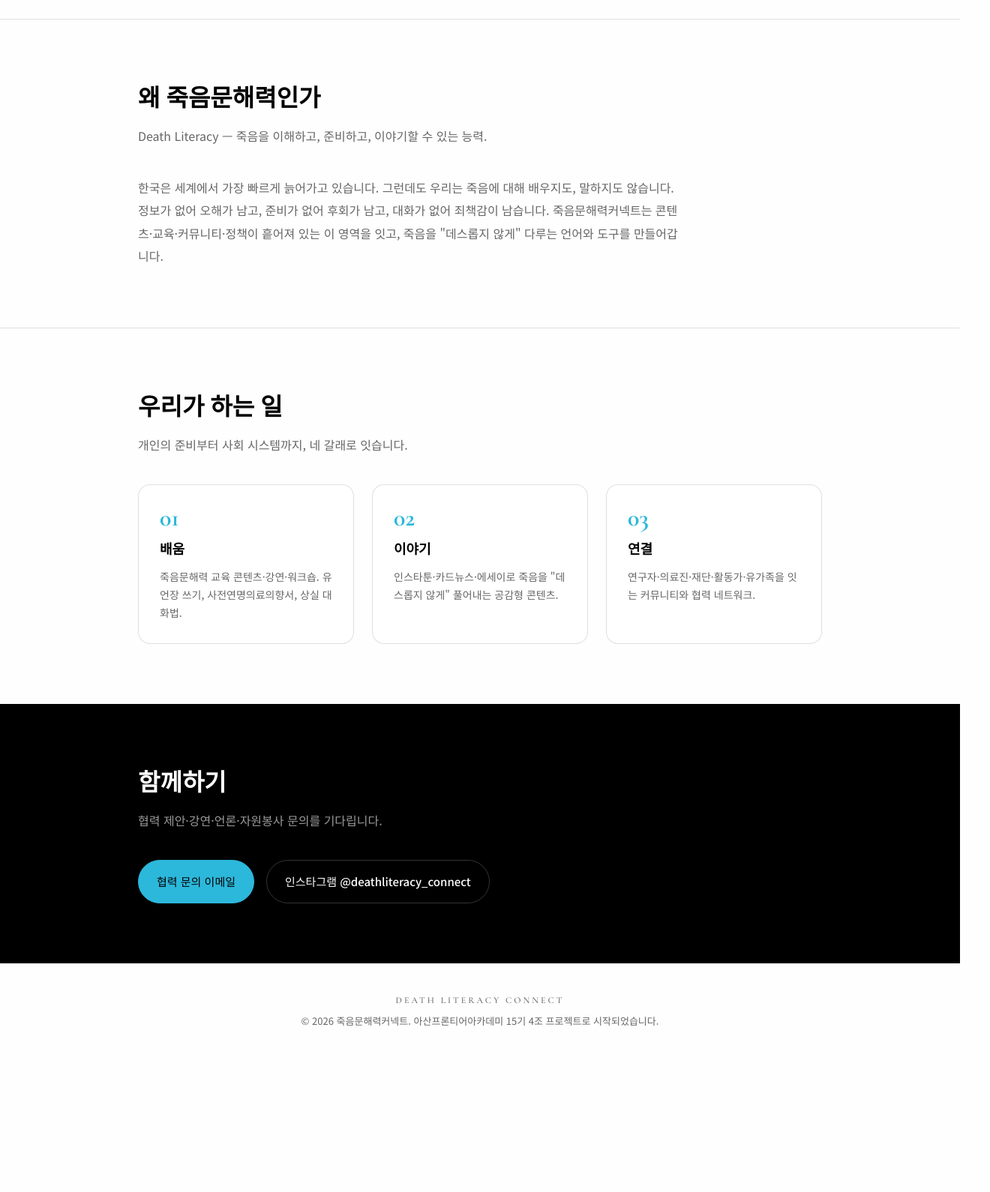
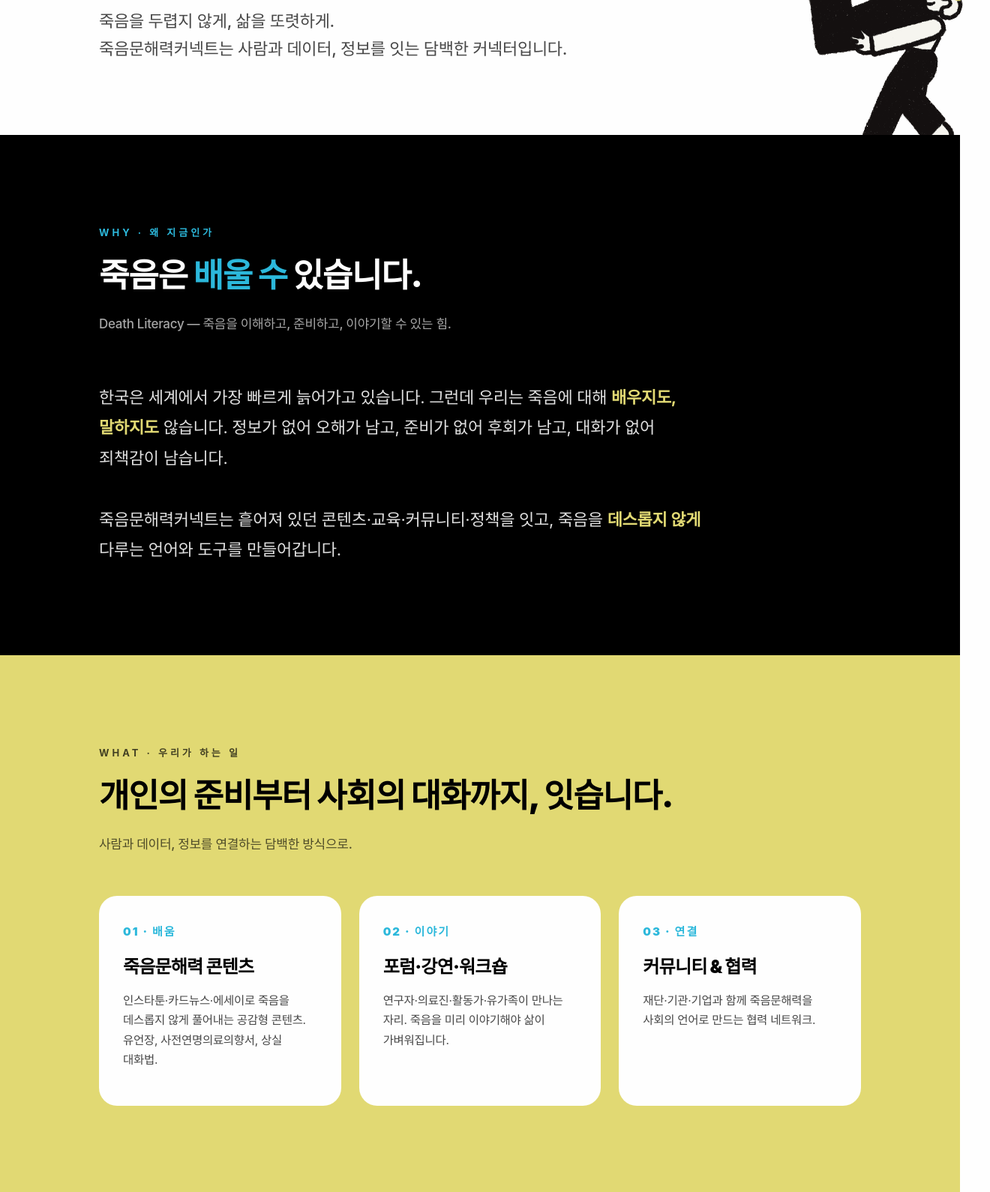
Before and after one commit to daht-mad/death-literacy-connect, a plain HTML site: page public/index.html in a window 1280 px wide. Shown: the part 716-2306 px from the top of the page at 75% size, 1320 px wide, since content can reach past the window. Before the commit the page ends 2149 px from the top, so only its background shows below. Drawn offline with nearby package versions, Linux system fonts and the light colour scheme; a web font is replaced by a local one.

Commit message:
redesign: apply real DLC brand identity (Pretendard, actual logo, 4-color rhythm)
- replace seal SVG with actual text logo (logo-kr.png) + D symbol (dsym)
- swap Noto Serif KR + Cormorant to Pretendard Variable per brand guide
- section rhythm: white / black / sun / sky (인스타툰 톤 참고)
- highlight 'Death' in slogan with sun marker
- align to brand core value: 담백함, 보편적인

```diff
--- a/public/index.html
+++ b/public/index.html
@@ -4,75 +4,95 @@
 <meta charset="utf-8">
 <title>죽음문해력커넥트 · Death Literacy Connect</title>
 <meta name="viewport" content="width=device-width, initial-scale=1">
-<meta name="description" content="죽음을 두렵지 않게, 삶을 또렷하게. 데스롭지 않은 이야기를 만드는 죽음문해력커넥트입니다.">
-<meta name="theme-color" content="#000000">
+<meta name="description" content="데스(Death)롭지 않은 이야기. 죽음을 두렵지 않게, 삶을 또렷하게. 죽음문해력커넥트입니다.">
+<meta name="theme-color" content="#FEFEFE">
 <meta property="og:title" content="죽음문해력커넥트 · Death Literacy Connect">
-<meta property="og:description" content="데스(Death)롭지 않은 이야기. 죽음을 두렵지 않게, 삶을 또렷하게.">
-<meta property="og:image" content="/dlc-seal.png">
+<meta property="og:description" content="데스(Death)롭지 않은 이야기">
+<meta property="og:image" content="/logo-dsym-sun.png">
 <meta property="og:url" content="https://death-literacy-connect.kr">
 <meta property="og:type" content="website">
 <link rel="icon" type="image/png" href="/dsym-black.png">
 <link rel="apple-touch-icon" href="/dsym-black.png">
-<link rel="preconnect" href="https://fonts.googleapis.com">
-<link rel="preconnect" href="https://fonts.gstatic.com" crossorigin>
-<link href="https://fonts.googleapis.com/css2?family=Noto+Serif+KR:wght@400;700;900&family=Noto+Sans+KR:wght@300;400;500;700&family=Cormorant+Garamond:wght@500;700&display=swap" rel="stylesheet">
+<link rel="stylesheet" as="style" crossorigin href="https://cdn.jsdelivr.net/gh/orioncactus/pretendard@v1.3.9/dist/web/variable/pretendardvariable.min.css">
 <style>
   :root{
-    --ink:#000;
-    --paper:#fefefe;
-    --sky:#2cb8db;
-    --sun:#e1d973;
-    --mut:rgba(0,0,0,.6);
-    --line:rgba(0,0,0,.12);
+    --ink:#000000;
+    --paper:#FEFEFE;
+    --sky:#2CB8DB;
+    --sun:#E1D973;
   }
   *{box-sizing:border-box;margin:0;padding:0}
-  html,body{background:var(--paper);color:var(--ink);font-family:'Noto Sans KR',system-ui,sans-serif;-webkit-font-smoothing:antialiased;line-height:1.6}
+  html,body{
+    background:var(--paper);color:var(--ink);
+    font-family:'Pretendard Variable','Pretendard',-apple-system,BlinkMacSystemFont,system-ui,sans-serif;
+    font-weight:500;line-height:1.55;letter-spacing:-.3px;
+    -webkit-font-smoothing:antialiased;word-break:keep-all;overflow-wrap:break-word;
+  }
   a{color:inherit;text-decoration:none}
-  .wrap{max-width:960px;margin:0 auto;padding:0 24px}
+  img{display:block;max-width:100%}
+  .wrap{max-width:1080px;margin:0 auto;padding:0 32px}
 
   /* NAV */
-  nav{position:sticky;top:0;background:rgba(254,254,254,.92);backdrop-filter:blur(8px);border-bottom:1px solid var(--line);z-index:10}
-  nav .wrap{display:flex;align-items:center;justify-content:space-between;height:64px}
-  nav .brand{display:flex;align-items:center;gap:10px;font-weight:700;font-family:'Noto Serif KR',serif}
-  nav .brand img{width:28px;height:28px}
-  nav .brand small{font-family:'Cormorant Garamond',serif;font-weight:500;color:var(--mut);letter-spacing:1.5px;font-size:11px}
-  nav .links{display:flex;gap:20px;font-size:14px;color:var(--mut)}
+  nav{position:sticky;top:0;background:rgba(254,254,254,.9);backdrop-filter:blur(10px);border-bottom:1px solid rgba(0,0,0,.06);z-index:20}
+  nav .wrap{display:flex;align-items:center;justify-content:space-between;height:68px}
+  nav .brand{display:flex;align-items:center;gap:12px}
+  nav .brand img{height:32px;width:auto}
+  nav .links{display:flex;gap:28px;font-size:15px;font-weight:500;color:rgba(0,0,0,.65)}
   nav .links a:hover{color:var(--ink)}
-  @media (max-width:640px){nav .links{display:none}}
+  @media (max-width:640px){nav .links{display:none} nav .brand img{height:26px}}
 
   /* HERO */
-  .hero{padding:96px 0 80px;text-align:center}
-  .hero .seal{width:220px;height:220px;margin:0 auto 32px;display:block}
-  .hero .kicker{font-family:'Cormorant Garamond',serif;letter-spacing:8px;font-size:14px;color:var(--mut);text-transform:uppercase;margin-bottom:20px}
-  .hero h1{font-family:'Noto Serif KR',serif;font-weight:900;font-size:clamp(36px,6vw,64px);letter-spacing:-.5px;line-height:1.2;margin-bottom:24px}
-  .hero h1 .highlight{background:linear-gradient(transparent 60%,var(--sun) 60%);padding:0 6px}
-  .hero p.lead{font-size:clamp(16px,2vw,20px);color:var(--mut);max-width:640px;margin:0 auto;line-height:1.75}
-  @media (max-width:640px){.hero{padding:60px 0 60px}.hero .seal{width:160px;height:160px;margin-bottom:24px}}
+  .hero{padding:88px 0 96px;position:relative}
+  .hero .kicker{font-size:15px;font-weight:700;letter-spacing:3px;color:rgba(0,0,0,.55);text-transform:uppercase;margin-bottom:32px}
+  .hero .kicker .dot{display:inline-block;width:8px;height:8px;border-radius:50%;background:var(--sky);vertical-align:middle;margin:0 10px 3px 0}
+  .hero .logo-kr{max-width:680px;width:100%;margin-bottom:56px}
+  .hero h1{font-weight:900;font-size:clamp(40px,6.4vw,80px);letter-spacing:-2px;line-height:1.15;margin-bottom:28px}
+  .hero h1 .mark{background:var(--sun);padding:2px 12px;border-radius:4px}
+  .hero p.lead{font-size:clamp(17px,2.2vw,22px);font-weight:500;color:rgba(0,0,0,.72);max-width:720px;line-height:1.7}
+  .hero .dsym-float{position:absolute;right:-40px;bottom:-40px;width:280px;opacity:.95;pointer-events:none}
+  @media (max-width:900px){.hero .dsym-float{display:none}}
+  @media (max-width:640px){.hero{padding:56px 0 72px}.hero .logo-kr{margin-bottom:40px}}
 
-  /* SECTIONS */
-  section{padding:80px 0;border-top:1px solid var(--line)}
-  section h2{font-family:'Noto Serif KR',serif;font-weight:700;font-size:clamp(24px,3vw,32px);margin-bottom:12px}
-  section .sub{color:var(--mut);margin-bottom:40px}
-  .grid{display:grid;grid-template-columns:repeat(3,1fr);gap:24px}
-  @media (max-width:720px){.grid{grid-template-columns:1fr}}
-  .card{background:#fff;border:1px solid var(--line);border-radius:16px;padding:28px}
-  .card .num{font-family:'Cormorant Garamond',serif;font-size:32px;font-weight:700;color:var(--sky);margin-bottom:12px;line-height:1}
-  .card h3{font-family:'Noto Serif KR',serif;font-weight:700;font-size:18px;margin-bottom:10px}
-  .card p{color:var(--mut);font-size:14px;line-height:1.7}
+  /* SECTION base */
+  section{padding:120px 0;position:relative}
+  section .eyebrow{font-size:13px;font-weight:700;letter-spacing:4px;text-transform:uppercase;color:var(--sky);margin-bottom:20px}
+  section h2{font-weight:900;font-size:clamp(28px,4vw,44px);letter-spacing:-1.2px;line-height:1.25;margin-bottom:24px}
+  section p.sub{font-size:17px;color:rgba(0,0,0,.65);max-width:640px;margin-bottom:56px}
+  @media (max-width:640px){section{padding:88px 0}}
 
-  /* CONNECT */
-  .connect{background:var(--ink);color:var(--paper);border-top:none}
-  .connect h2{color:var(--paper)}
-  .connect .sub{color:rgba(255,255,255,.6)}
-  .connect .row{display:flex;gap:16px;flex-wrap:wrap;margin-top:24px}
-  .btn{display:inline-flex;align-items:center;gap:10px;padding:16px 24px;border-radius:999px;font-size:15px;font-weight:500;border:1px solid rgba(255,255,255,.2);transition:.2s}
-  .btn:hover{border-color:var(--sky);color:var(--sky)}
-  .btn.primary{background:var(--sky);color:var(--ink);border-color:var(--sky)}
-  .btn.primary:hover{background:var(--sun);border-color:var(--sun);color:var(--ink)}
+  /* WHY (검정) */
+  .why{background:var(--ink);color:var(--paper)}
+  .why .eyebrow{color:var(--sky)}
+  .why h2{color:var(--paper)}
+  .why h2 .sky{color:var(--sky)}
+  .why p.sub{color:rgba(255,255,255,.65);max-width:none;margin-bottom:64px}
+  .why .body{font-size:clamp(18px,2vw,22px);font-weight:400;line-height:1.85;color:rgba(255,255,255,.88);max-width:820px}
+  .why .body strong{color:var(--sun);font-weight:700}
+
+  /* WHAT (햇살) */
+  .what{background:var(--sun)}
+  .what .eyebrow{color:var(--ink);opacity:.7}
+  .grid{display:grid;grid-template-columns:repeat(3,1fr);gap:24px;margin-top:8px}
+  @media (max-width:820px){.grid{grid-template-columns:1fr}}
+  .card{background:var(--paper);border-radius:24px;padding:36px 32px;min-height:280px;display:flex;flex-direction:column}
+  .card .num{font-size:15px;font-weight:900;letter-spacing:2px;color:var(--sky);margin-bottom:16px}
+  .card h3{font-weight:900;font-size:24px;letter-spacing:-.8px;margin-bottom:14px}
+  .card p{font-size:15.5px;font-weight:400;color:rgba(0,0,0,.72);line-height:1.7;flex:1}
+
+  /* CONNECT (하늘) */
+  .connect{background:var(--sky);color:var(--ink)}
+  .connect .eyebrow{color:var(--ink);opacity:.6}
+  .connect h2 .white{color:var(--paper)}
+  .connect .row{display:flex;flex-wrap:wrap;gap:14px;margin-top:16px}
+  .btn{display:inline-flex;align-items:center;gap:10px;padding:18px 28px;border-radius:999px;font-size:16px;font-weight:700;background:var(--ink);color:var(--paper);transition:transform .15s ease}
+  .btn:hover{transform:translateY(-2px)}
+  .btn.ghost{background:transparent;color:var(--ink);border:2px solid var(--ink)}
+  .btn.ghost:hover{background:var(--ink);color:var(--paper)}
 
   /* FOOTER */
-  footer{padding:40px 0 60px;text-align:center;color:var(--mut);font-size:13px}
-  footer .fbrand{font-family:'Cormorant Garamond',serif;letter-spacing:3px;font-size:12px;text-transform:uppercase;margin-bottom:8px}
+  footer{padding:56px 0 72px;background:var(--paper);border-top:1px solid rgba(0,0,0,.08);color:rgba(0,0,0,.55);font-size:14px}
+  footer .fbrand img{height:28px;margin-bottom:16px}
+  footer .core{font-size:13px;font-weight:500;color:rgba(0,0,0,.5);margin-top:12px;letter-spacing:.3px}
 </style>
 </head>
 <body>
@@ -80,12 +100,11 @@
 <nav>
   <div class="wrap">
     <a class="brand" href="/">
-      <img src="/dsym-black.png" alt="DLC">
-      <div>죽음문해력커넥트 <small>DEATH LITERACY CONNECT</small></div>
+      <img src="/logo-kr.png" alt="죽음문해력커넥트">
     </a>
     <div class="links">
-      <a href="#about">소개</a>
-      <a href="#pillars">우리가 하는 일</a>
+      <a href="#why">왜 죽음문해력</a>
+      <a href="#what">우리가 하는 일</a>
       <a href="#connect">함께하기</a>
     </div>
   </div>
@@ -93,49 +112,53 @@
 
 <header class="hero">
   <div class="wrap">
-    <img src="/dlc-seal.svg" alt="죽음문해력커넥트 봉인 로고" class="seal">
-    <div class="kicker">Death Literacy Connect</div>
-    <h1>데스<span class="highlight">(Death)</span>롭지 않은 이야기</h1>
+    <div class="kicker"><span class="dot"></span>Death Literacy Connect</div>
+    <img class="logo-kr" src="/logo-kr.png" alt="죽음.문해력커넥트">
+    <h1>데스<span class="mark">(Death)</span>롭지 않은<br>이야기</h1>
     <p class="lead">
-      죽음은 두렵지 않아야 삶이 또렷해집니다.<br>
-      죽음문해력커넥트는 개인·가족·사회가 죽음을 미리 이야기하고<br>
-      존엄하게 마주할 수 있도록 돕는 커넥터입니다.
+      죽음을 두렵지 않게, 삶을 또렷하게.<br>
+      죽음문해력커넥트는 사람과 데이터, 정보를 잇는 담백한 커넥터입니다.
     </p>
+    <img class="dsym-float" src="/dsym-black.png" alt="">
   </div>
 </header>
 
-<section id="about">
+<section id="why" class="why">
   <div class="wrap">
-    <h2>왜 죽음문해력인가</h2>
-    <p class="sub">Death Literacy — 죽음을 이해하고, 준비하고, 이야기할 수 있는 능력.</p>
-    <p style="max-width:720px;color:var(--mut);font-size:16px;line-height:1.9">
-      한국은 세계에서 가장 빠르게 늙어가고 있습니다. 그런데도 우리는 죽음에 대해 배우지도, 말하지도 않습니다.
-      정보가 없어 오해가 남고, 준비가 없어 후회가 남고, 대화가 없어 죄책감이 남습니다.
-      죽음문해력커넥트는 콘텐츠·교육·커뮤니티·정책이 흩어져 있는 이 영역을 잇고,
-      죽음을 "데스롭지 않게" 다루는 언어와 도구를 만들어갑니다.
-    </p>
+    <div class="eyebrow">Why · 왜 지금인가</div>
+    <h2>죽음은 <span class="sky">배울 수</span> 있습니다.</h2>
+    <p class="sub">Death Literacy — 죽음을 이해하고, 준비하고, 이야기할 수 있는 힘.</p>
+    <div class="body">
+      한국은 세계에서 가장 빠르게 늙어가고 있습니다. 그런데 우리는 죽음에 대해
+      <strong>배우지도, 말하지도</strong> 않습니다. 정보가 없어 오해가 남고,
+      준비가 없어 후회가 남고, 대화가 없어 죄책감이 남습니다.
+      <br><br>
+      죽음문해력커넥트는 흩어져 있던 콘텐츠·교육·커뮤니티·정책을 잇고,
+      죽음을 <strong>데스롭지 않게</strong> 다루는 언어와 도구를 만들어갑니다.
+    </div>
   </div>
 </section>
 
-<section id="pillars">
+<section id="what" class="what">
   <div class="wrap">
-    <h2>우리가 하는 일</h2>
-    <p class="sub">개인의 준비부터 사회 시스템까지, 네 갈래로 잇습니다.</p>
+    <div class="eyebrow">What · 우리가 하는 일</div>
+    <h2>개인의 준비부터 사회의 대화까지, 잇습니다.</h2>
+    <p class="sub">사람과 데이터, 정보를 연결하는 담백한 방식으로.</p>
     <div class="grid">
       <div class="card">
-        <div class="num">01</div>
-        <h3>배움</h3>
-        <p>죽음문해력 교육 콘텐츠·강연·워크숍. 유언장 쓰기, 사전연명의료의향서, 상실 대화법.</p>
+        <div class="num">01 · 배움</div>
+        <h3>죽음문해력 콘텐츠</h3>
+        <p>인스타툰·카드뉴스·에세이로 죽음을 데스롭지 않게 풀어내는 공감형 콘텐츠. 유언장, 사전연명의료의향서, 상실 대화법.</p>
       </div>
       <div class="card">
-        <div class="num">02</div>
-        <h3>이야기</h3>
-        <p>인스타툰·카드뉴스·에세이로 죽음을 "데스롭지 않게" 풀어내는 공감형 콘텐츠.</p>
+        <div class="num">02 · 이야기</div>
+        <h3>포럼·강연·워크숍</h3>
+        <p>연구자·의료진·활동가·유가족이 만나는 자리. 죽음을 미리 이야기해야 삶이 가벼워집니다.</p>
       </div>
       <div class="card">
-        <div class="num">03</div>
-        <h3>연결</h3>
-        <p>연구자·의료진·재단·활동가·유가족을 잇는 커뮤니티와 협력 네트워크.</p>
+        <div class="num">03 · 연결</div>
+        <h3>커뮤니티 & 협력</h3>
+        <p>재단·기관·기업과 함께 죽음문해력을 사회의 언어로 만드는 협력 네트워크.</p>
       </div>
     </div>
   </div>
@@ -143,19 +166,24 @@
 
 <section id="connect" class="connect">
   <div class="wrap">
-    <h2>함께하기</h2>
-    <p class="sub">협력 제안·강연·언론·자원봉사 문의를 기다립니다.</p>
+    <div class="eyebrow">Connect · 함께하기</div>
+    <h2>같이 이어볼래요?</h2>
+    <p class="sub" style="color:rgba(0,0,0,.7)">협력 제안, 강연 요청, 언론 문의, 자원봉사까지 — 편하게 연락 주세요.</p>
     <div class="row">
-      <a class="btn primary" href="mailto:hello@death-literacy-connect.kr">협력 문의 이메일</a>
-      <a class="btn" href="https://instagram.com/deathliteracy_connect" target="_blank" rel="noopener">인스타그램 @deathliteracy_connect</a>
+      <a class="btn" href="mailto:hello@death-literacy-connect.kr">협력 문의 이메일</a>
+      <a class="btn ghost" href="https://instagram.com/deathliteracy_connect" target="_blank" rel="noopener">인스타그램 @deathliteracy_connect</a>
     </div>
   </div>
 </section>
 
 <footer>
   <div class="wrap">
-    <div class="fbrand">Death Literacy Connect</div>
-    <div>© 2026 죽음문해력커넥트. 아산프론티어아카데미 15기 4조 프로젝트로 시작되었습니다.</div>
+    <div class="fbrand">
+      <img src="/logo-kr.png" alt="죽음문해력커넥트">
+    </div>
+    <div>© 2026 죽음문해력커넥트 · Death Literacy Connect</div>
+    <div class="core">Core Value — 사람과 데이터, 정보를 연결하는 (잇다) · 담백함 · 보편적인</div>
+    <div class="core">아산프론티어아카데미 15기 4조 프로젝트로 시작되었습니다.</div>
   </div>
 </footer>
 
```
Also changed, not shown: public/dlc-seal.png (deleted), public/dlc-seal.svg (deleted), public/dsym-white.png (added), public/logo-dsym-sun.png (added), public/logo-dsym.png (added), public/logo-kr.png (added).
